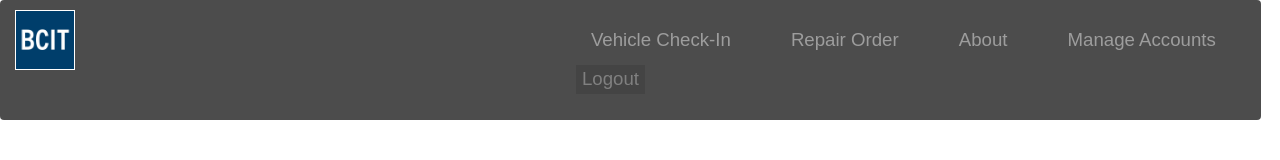
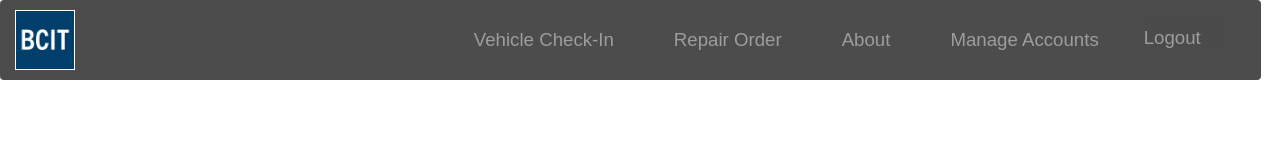
Before and after one commit to aiibaby/opud, a plain HTML site: page public/menu.html in a window 1280 px wide. Drawn offline with nearby package versions, Linux system fonts and the light colour scheme; files that its build step writes are made by us from their sources; files whose address does not match are found by name.

Commit message:
fixed some styling

```diff
--- a/public/menu.html
+++ b/public/menu.html
@@ -20,9 +20,11 @@
               <li id="menuItems"><a href="/orders">Repair Order</a></li>
               <li id="menuItems"><a href="/about" >About</a></li>
               <li id="menuItems"><a href="/manage" >Manage Accounts</a></li>
-              <form action="/logout" method="post">
-		            <button class="logoutButton">Logout</button>
-	            </form>
+              <li id="menuItems">
+                <form action="/logout" method="post">
+                  <button class="logoutButton">Logout</button>
+                </form>
+              </li>
             </ul>
 
           </div>
--- a/style/menu.css
+++ b/style/menu.css
@@ -74,11 +74,13 @@ body {
 }
 
 .logoutButton {
-    background-color: rgba(0,0,0,0.1);
+    background-color: rgba(0,0,0,0.01);
     border: none;
     font-family: arial;
     font-size: 14pt;
-    color: grey;
+    color: #9d9d9d;
+    float: right;
+    padding: 10px 30px 0px 0px;
 }
 
 .logoutButton:hover {
```
Also changed, not shown: public/manage.html (+1 -1 lines).
